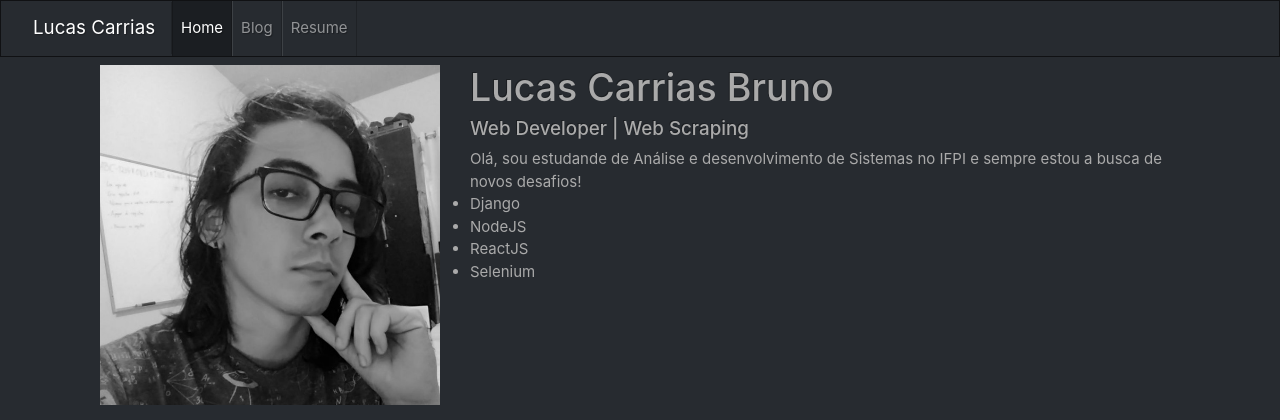
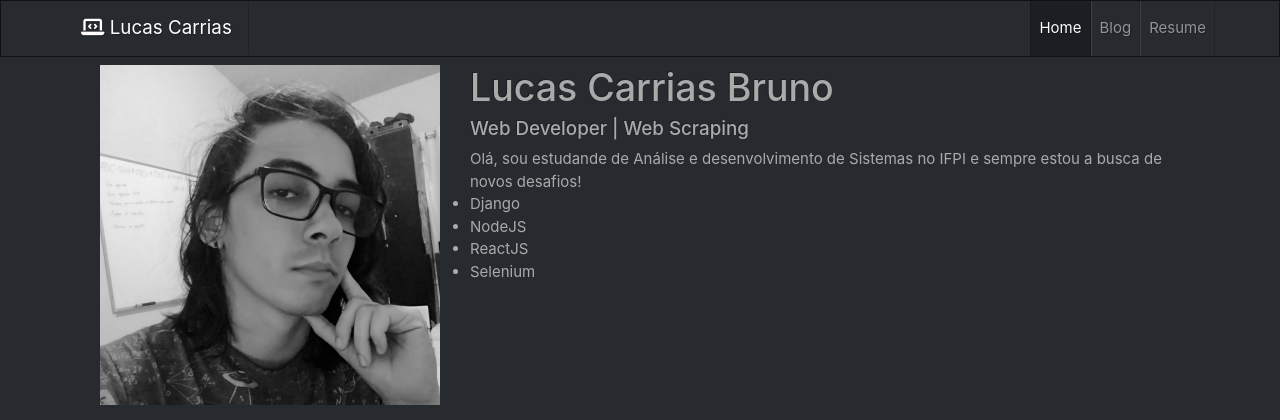
Before and after one commit to LucasCarrias/django3-personal-portifolio, a Django app: page / in a window 1280 px wide. Shown: the top 420 px of the page. Run offline with Django 3.2, Linux system fonts and the light colour scheme; data that the repository does not hold is empty; some libraries are stand-ins or nearby versions.

Commit message:
Ajustar navbar

```diff
--- a/portifolio/templates/portifolio/base.html
+++ b/portifolio/templates/portifolio/base.html
@@ -11,16 +11,20 @@
 
     <!-- jQuery -->
     <script src="https://code.jquery.com/jquery-3.5.1.min.js" integrity="sha256-9/aliU8dGd2tb6OSsuzixeV4y/faTqgFtohetphbbj0=" crossorigin="anonymous"></script>
+
+    <!-- Font Awesome -->
+    <script src="https://kit.fontawesome.com/4dee8fca4b.js" crossorigin="anonymous"></script>
+
     <title>Lucas Carrias</title>
   </head>
   <body>
     <nav class="navbar navbar-expand-lg navbar-dark bg-dark">
-        <a class="navbar-brand" href="{% url 'home' %}">Lucas Carrias</a>
+        <a class="navbar-brand" href="{% url 'home' %}"><i class="fas fa-laptop-code ml-5"></i> Lucas Carrias</a>
         <button class="navbar-toggler" type="button" data-toggle="collapse" data-target="#navbarNav" aria-controls="navbarNav" aria-expanded="false" aria-label="Toggle navigation">
             <span class="navbar-toggler-icon"></span>
         </button>
-        <div class="collapse navbar-collapse" id="navbarNav">
-            <ul class="navbar-nav">
+        <div class="collapse navbar-collapse text-center" id="navbarNav">
+            <ul class="navbar-nav ml-auto mr-5">
                 <li class="nav-item home-link">
                     <a class="nav-link" href="{% url 'home' %}">Home</a>
                 </li>
@@ -28,7 +32,6 @@
                     <a class="nav-link" href="{% url 'blog:all_blogs' %}">Blog</a>
                 </li>
                 <li class="nav-item">
-
                     <a class="nav-link" href="{% static "portifolio/resume.pdf" %}">Resume</a>
                 </li>
             </ul>
--- a/portifolio/templates/portifolio/index.html
+++ b/portifolio/templates/portifolio/index.html
@@ -24,7 +24,7 @@
         <div class="container row justify-content-center m-0">
 
             {% for project in projects %}
-                <div class="card col-md-6 col-lg-4 justify-content-around">
+                <div class="card col-md-6 col-lg-4 justify-content-around my-1">
                     <img src="{{ project.image.url }}" class="card-img-top pt-2" alt="{{ project.title }}" height=200 width=300>
                     <div class="card-body">
                         {% if project.url %}
```
Lines whose indentation alone changed are shown as unchanged.
